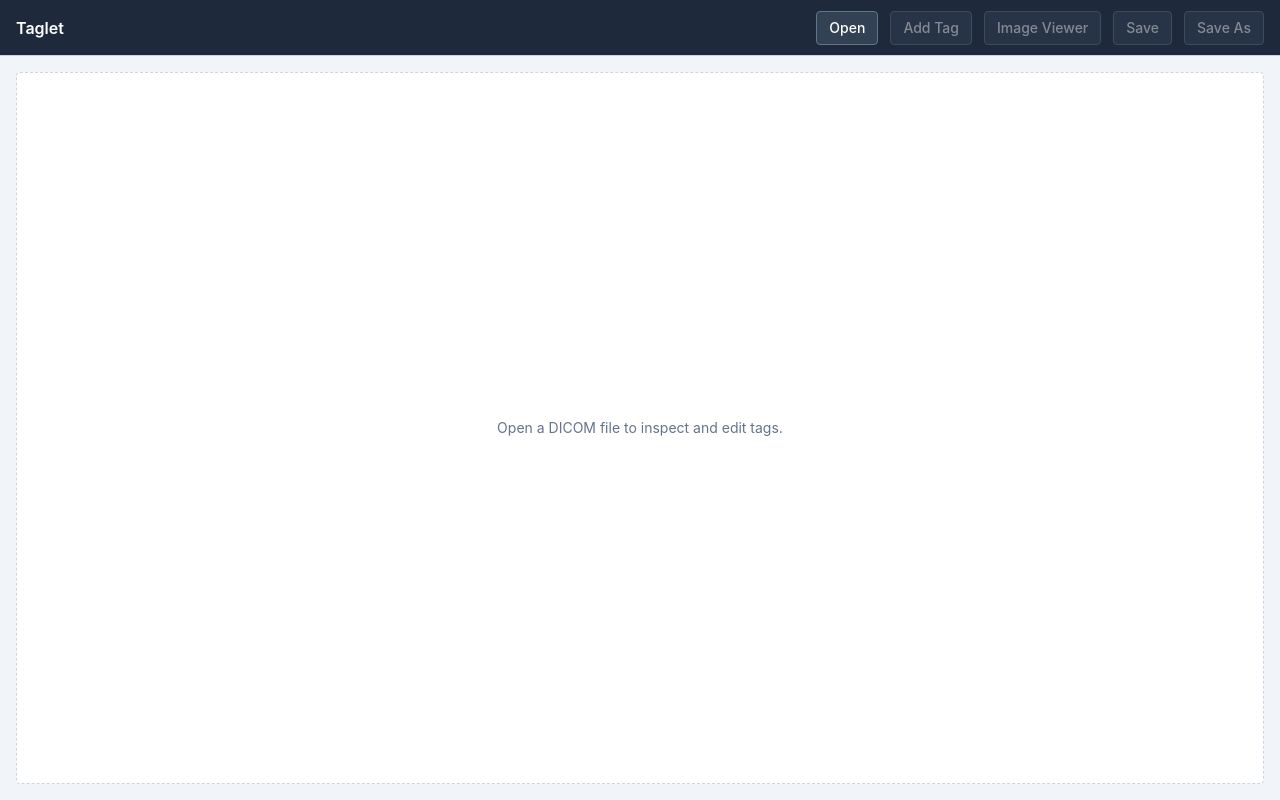
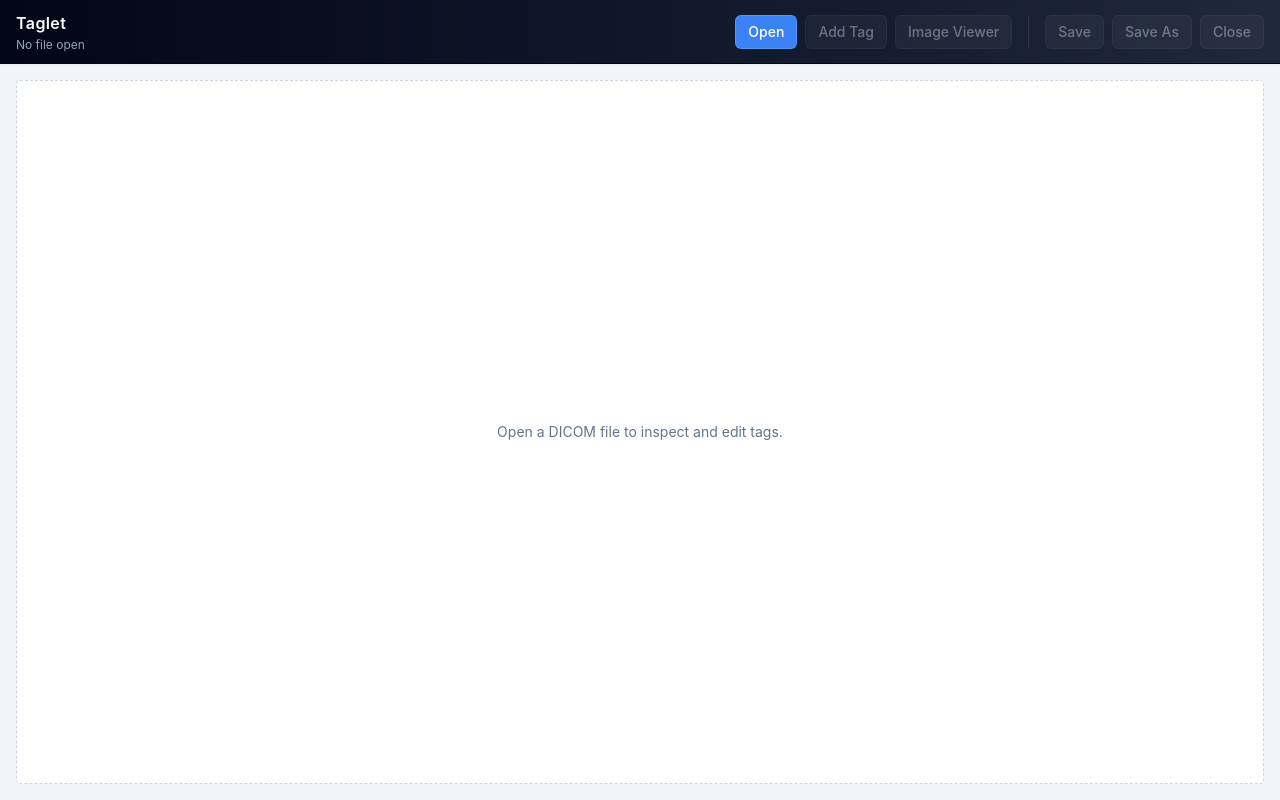
Before and after one commit to wkt84/taglet, a React (Vite) app: page / in a window 1280 px wide. Built offline with nearby package versions, Linux system fonts and the light colour scheme.

Commit message:
feat: implement close file functionality and enhance UI styles for toolbar and table components

```diff
--- a/src/App.tsx
+++ b/src/App.tsx
@@ -69,6 +69,15 @@ export default function App() {
       <Toolbar
         title={title}
         {...dicom}
+        closeFile={() => {
+          const closed = dicom.closeFile()
+          if (closed) {
+            setSelectedPath(undefined)
+            setAddingTag(false)
+            setShowingImageViewer(false)
+          }
+          return closed
+        }}
         openAddTagDialog={() => setAddingTag(true)}
         openImageViewer={() => setShowingImageViewer(true)}
       />
--- a/src/components/TagRow.tsx
+++ b/src/components/TagRow.tsx
@@ -10,13 +10,18 @@ type Props = {
 export default function TagRow({ row, selected, onSelect }: Props) {
   const isSequence = row.original.kind === 'Sequence'
   const itemClass = row.original.itemIndex !== undefined ? 'border-t border-blue-100 bg-blue-50/40' : ''
-  const sequenceClass = isSequence ? 'bg-sky-50 font-medium' : ''
-  const stripeClass = row.index % 2 === 0 ? 'bg-white' : 'bg-slate-50'
-  const selectedClass = selected ? 'outline outline-2 outline-blue-400 outline-offset-[-2px]' : ''
+  const sequenceClass = isSequence ? 'bg-slate-700 font-semibold text-white shadow-inner' : ''
+  const stripeClass = isSequence ? '' : row.index % 2 === 0 ? 'bg-white' : 'bg-slate-50'
+  const selectedClass = selected
+    ? isSequence
+      ? 'outline outline-2 outline-amber-300 outline-offset-[-2px]'
+      : 'outline outline-2 outline-blue-400 outline-offset-[-2px]'
+    : ''
+  const hoverClass = isSequence ? 'hover:bg-slate-600' : 'hover:bg-blue-100/60'
 
   return (
     <tr
-      className={`${stripeClass} ${itemClass} ${sequenceClass} ${selectedClass} hover:bg-blue-100/60 ${
+      className={`${stripeClass} ${itemClass} ${sequenceClass} ${selectedClass} ${hoverClass} ${
         isSequence ? 'cursor-pointer' : ''
       }`}
       onClick={() => {
@@ -26,7 +31,12 @@ export default function TagRow({ row, selected, onSelect }: Props) {
       title={isSequence ? (row.getIsExpanded() ? 'Collapse sequence' : 'Expand sequence') : undefined}
     >
       {row.getVisibleCells().map((cell) => (
-        <td key={cell.id} className="border-b border-r border-slate-200 px-3 py-1.5 align-top last:border-r-0">
+        <td
+          key={cell.id}
+          className={`border-b border-r px-3 py-1.5 align-top last:border-r-0 ${
+            isSequence ? 'border-slate-600' : 'border-slate-200'
+          }`}
+        >
           {flexRender(cell.column.columnDef.cell, cell.getContext())}
         </td>
       ))}
--- a/src/components/TagTable.tsx
+++ b/src/components/TagTable.tsx
@@ -32,7 +32,11 @@ export default function TagTable({ nodes, selectedPath, onChange, onDelete, onSe
           <div className="flex items-center" style={{ paddingLeft: `${row.original.depth * 18}px` }}>
             {row.getCanExpand() ? (
               <button
-                className="mr-1 w-5 rounded text-slate-700 hover:bg-slate-200"
+                className={`mr-1 w-5 rounded ${
+                  row.original.kind === 'Sequence'
+                    ? 'text-slate-100 hover:bg-white/10'
+                    : 'text-slate-700 hover:bg-slate-200'
+                }`}
                 onClick={(event) => {
                   event.stopPropagation()
                   onSelect(row.original.path)
@@ -45,7 +49,7 @@ export default function TagTable({ nodes, selectedPath, onChange, onDelete, onSe
             ) : (
               <span className="mr-1 w-5" />
             )}
-            <span className="font-mono text-xs">{String(getValue())}</span>
+            <span className="dicom-value-font text-xs">{String(getValue())}</span>
           </div>
         ),
       },
@@ -71,7 +75,7 @@ export default function TagTable({ nodes, selectedPath, onChange, onDelete, onSe
               onCommit={(value) => onChange(row.original.path, value)}
             />
           ) : (
-            <span className="inline-flex items-center rounded bg-sky-100 px-2 py-0.5 text-xs font-medium text-sky-800">
+            <span className="inline-flex items-center rounded bg-white/15 px-2 py-0.5 text-xs font-medium text-white ring-1 ring-white/20">
               {row.original.items.length} {row.original.items.length === 1 ? 'item' : 'items'}
             </span>
           ),
--- a/src/components/Toolbar.tsx
+++ b/src/components/Toolbar.tsx
@@ -7,6 +7,7 @@ type Props = {
   loading: boolean
   dirty: boolean
   openFile: () => Promise<void>
+  closeFile: () => boolean
   openAddTagDialog: () => void
   openImageViewer: () => void
   saveFile: () => Promise<void>
@@ -19,18 +20,26 @@ export default function Toolbar({
   loading,
   dirty,
   openFile,
+  closeFile,
   openAddTagDialog,
   openImageViewer,
   saveFile,
   saveFileAs,
 }: Props) {
   return (
-    <header className="flex min-h-14 items-center gap-3 border-b border-slate-300 bg-slate-800 px-4 text-white">
-      <h1 className="min-w-0 flex-1 truncate text-base font-semibold">
+    <header className="flex min-h-16 items-center gap-4 border-b border-slate-950 bg-gradient-to-r from-slate-950 via-slate-900 to-slate-800 px-4 text-white shadow-sm">
+      <div className="min-w-0 flex-1">
+        <h1 className="truncate text-base font-semibold tracking-wide">
           {title}
           {dirty ? <span className="ml-2 text-amber-300">*</span> : null}
         </h1>
-      <button className="toolbar-button" disabled={loading} onClick={openFile}>
+        <div className="mt-0.5 truncate text-xs text-slate-400">
+          {filePath ?? 'No file open'}
+        </div>
+      </div>
+
+      <nav className="flex items-center gap-2">
+        <button className="toolbar-button toolbar-button-primary" disabled={loading} onClick={openFile}>
           Open
         </button>
         <button className="toolbar-button" disabled={!filePath || loading} onClick={openAddTagDialog}>
@@ -39,12 +48,21 @@ export default function Toolbar({
         <button className="toolbar-button" disabled={!filePath || loading} onClick={openImageViewer}>
           Image Viewer
         </button>
+      </nav>
+
+      <div className="h-8 w-px bg-white/10" />
+
+      <nav className="flex items-center gap-2">
         <button className="toolbar-button" disabled={!filePath || loading} onClick={saveFile}>
           Save
         </button>
         <button className="toolbar-button" disabled={!filePath || loading} onClick={saveFileAs}>
           Save As
         </button>
+        <button className="toolbar-button toolbar-button-danger" disabled={!filePath || loading} onClick={closeFile}>
+          Close
+        </button>
+      </nav>
     </header>
   )
 }
--- a/src/components/ValueCell.tsx
+++ b/src/components/ValueCell.tsx
@@ -34,13 +34,13 @@ export default function ValueCell({ element, onCommit }: Props) {
   }, [draft, editing, element.editable, element.vr])
 
   if (!element.editable) {
-    return <span className="block truncate text-slate-500">{element.value}</span>
+    return <span className="dicom-value-font block truncate text-slate-500">{element.value}</span>
   }
 
   if (!editing) {
     return (
       <button
-        className="block w-full truncate rounded px-1 py-0.5 text-left hover:bg-blue-50 focus:outline-none focus:ring-2 focus:ring-blue-300"
+        className="dicom-value-font block w-full truncate rounded px-1 py-0.5 text-left hover:bg-blue-50 focus:outline-none focus:ring-2 focus:ring-blue-300"
         onClick={() => setEditing(true)}
         title={element.value}
       >
@@ -59,7 +59,7 @@ export default function ValueCell({ element, onCommit }: Props) {
     <div className="relative">
       <input
         autoFocus
-        className={`w-full rounded border px-2 py-1 text-sm outline-none ${
+        className={`dicom-value-font w-full rounded border px-2 py-1 text-sm outline-none ${
           validation.valid ? 'border-blue-300 ring-1 ring-blue-200' : 'border-red-500 ring-1 ring-red-300'
         }`}
         value={draft}
--- a/src/hooks/useDicomFile.ts
+++ b/src/hooks/useDicomFile.ts
@@ -157,6 +157,16 @@ export function useDicomFile() {
     }
   }, [filePath, nodes])
 
+  const closeFile = useCallback(() => {
+    if (dirty && !window.confirm('Discard unsaved changes and close this file?')) return false
+
+    setFilePath(undefined)
+    setNodes([])
+    setDirty(false)
+    setError(undefined)
+    return true
+  }, [dirty])
+
   const updateNodeValue = useCallback((path: string[], value: string) => {
     setNodes((current) => updateNode(current, path, value))
     setDirty(true)
@@ -193,6 +203,7 @@ export function useDicomFile() {
       dirty,
       error,
       openFile,
+      closeFile,
       saveFile,
       saveFileAs,
       updateNodeValue,
@@ -201,6 +212,7 @@ export function useDicomFile() {
     }),
     [
       addTag,
+      closeFile,
       deleteNodeByPath,
       dirty,
       error,
--- a/src/styles.css
+++ b/src/styles.css
@@ -16,6 +16,28 @@ body {
 
 @layer components {
   .toolbar-button {
-    @apply rounded border border-slate-500 bg-slate-700 px-3 py-1.5 text-sm font-medium text-white transition hover:bg-slate-600 disabled:cursor-not-allowed disabled:opacity-45;
+    @apply rounded-md border border-white/10 bg-white/10 px-3 py-1.5 text-sm font-medium text-slate-100 shadow-sm transition hover:border-white/20 hover:bg-white/15 disabled:cursor-not-allowed disabled:opacity-40;
+  }
+
+  .toolbar-button-primary {
+    @apply border-blue-400/60 bg-blue-500 text-white hover:border-blue-300 hover:bg-blue-400;
+  }
+
+  .toolbar-button-danger {
+    @apply hover:border-red-300/70 hover:bg-red-500/20 hover:text-red-100;
   }
 }
+
+@layer utilities {
+  .dicom-value-font {
+    font-family:
+      Consolas,
+      "Cascadia Mono",
+      "DejaVu Sans Mono",
+      "Liberation Mono",
+      "Noto Sans Mono",
+      "Yu Gothic UI",
+      "Meiryo",
+      monospace;
+  }
+}
```
Lines whose indentation alone changed are shown as unchanged.
